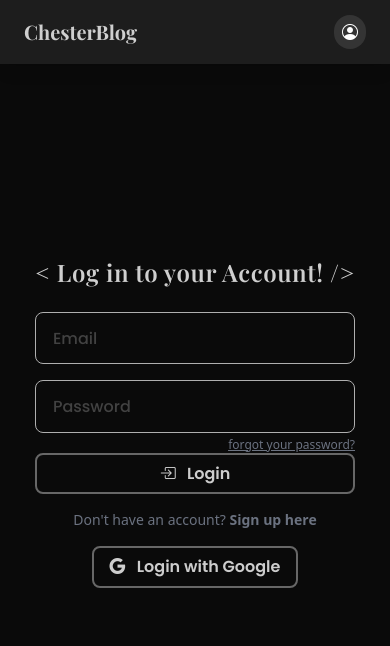
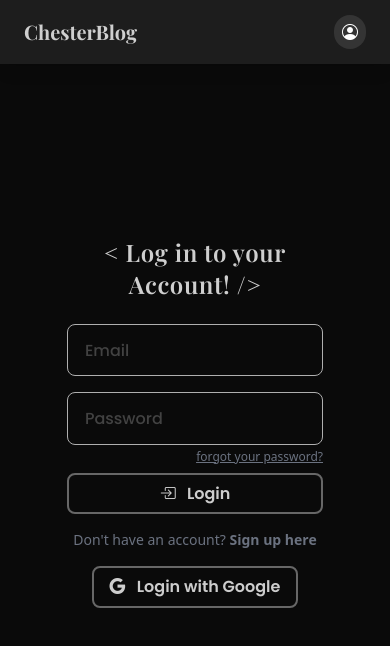
Before and after one commit to andrea-lattanzio/blog-app-fe, an Angular app: page /login in a window 390 px wide. Shown: the top 646 px of the page. Built offline with nearby package versions, Linux system fonts and the light colour scheme; a web font is replaced by a local one.

Commit message:
update(loginform): minor style updates

```diff
--- a/src/app/pages/login/login.component.html
+++ b/src/app/pages/login/login.component.html
@@ -1,6 +1,6 @@
 <!-- login.component.html -->
-<div class="animated animate__fadeIn flex items-center justify-center h-screen w-full">
-  <div class="p-8 w-96">
+<div class="flex items-center justify-center h-screen w-full">
+  <div class="p-8 w-80 lg:w-96">
     <h2
       class="text-center text-2xl font-semibold font-playfair tracking-wide mb-6"
     >
--- a/src/app/pages/login/login.component.ts
+++ b/src/app/pages/login/login.component.ts
@@ -37,7 +37,7 @@ export class LoginComponent implements OnInit {
     type: 'submit',
     icon: 'bi bi-box-arrow-in-right',
     text: 'Login',
-    styles: 'w-full font-semibold font-poppins',
+    styles: 'w-full font-semibold font-poppins mt-2',
   };
   googleButtonInputs: ButtonInput = {
     icon: 'bi bi-google',
```
